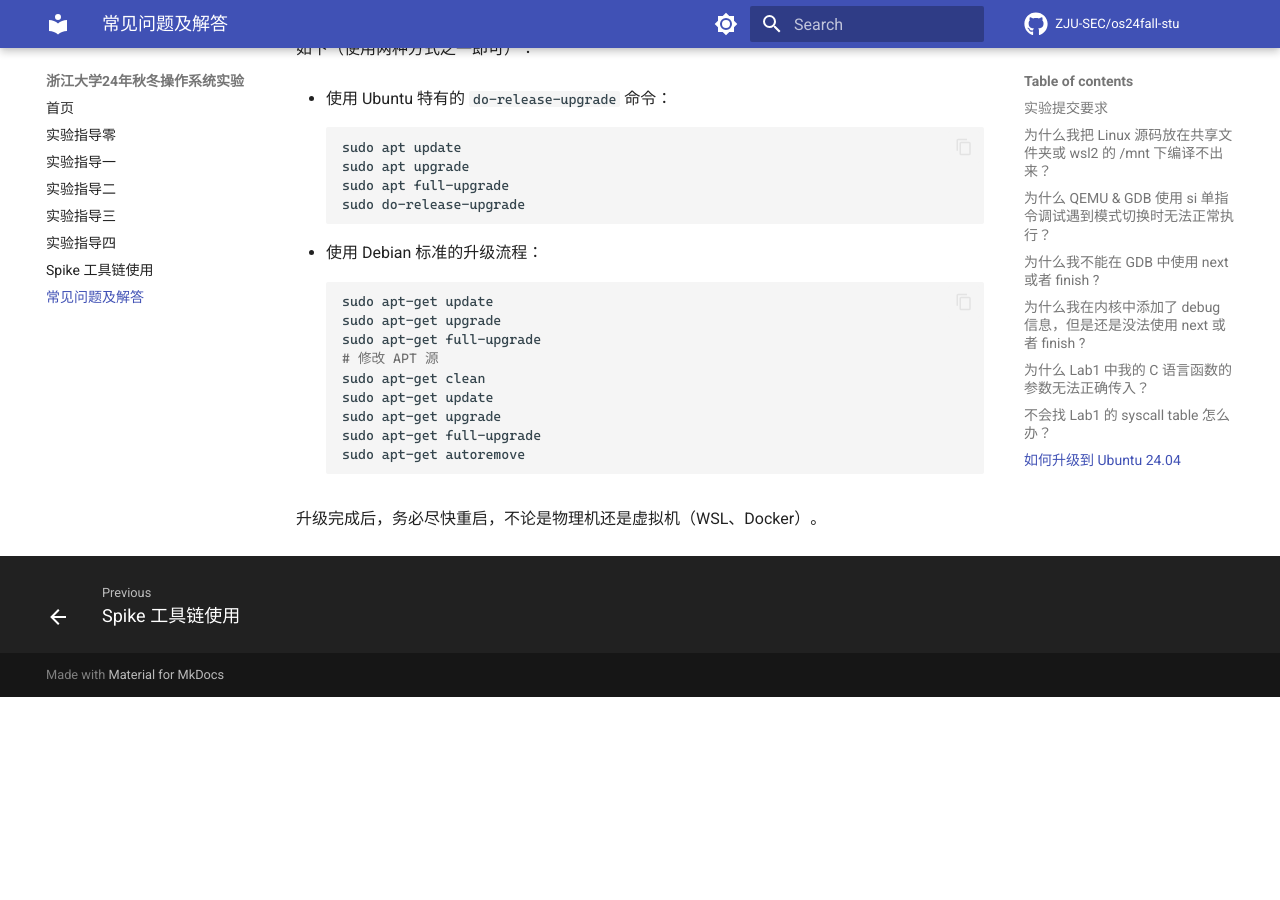
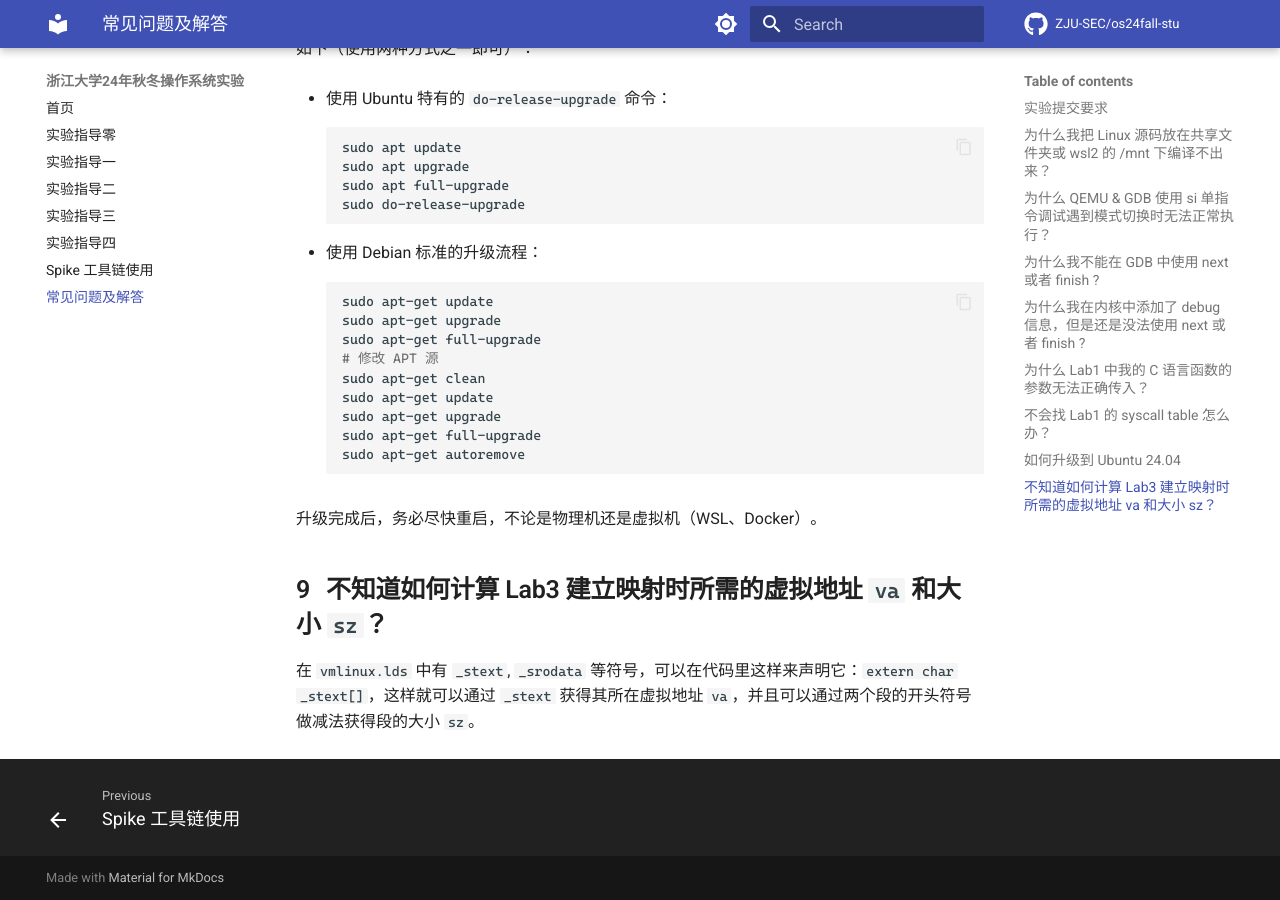
Before and after one commit to ZJU-SEC/os24fall-stu, an MkDocs documentation site: the page built from docs/faq.md, in a window 1280 px wide and 900 px high, scrolled down 2527 px. Built offline with MkDocs 1.6.1 and Material for MkDocs 9.7.7, drawn with Linux system fonts in a browser that asks for light colours; some web fonts are replaced; comment, search, counter and statistics services are not loaded; before the commit the page ends 3224 px from its top, so only the background shows below that.

Commit message:
docs(faq): add lab3 faq

```diff
--- a/docs/faq.md
+++ b/docs/faq.md
@@ -109,6 +109,10 @@ Breakpoint 1, 0x000000008000babe in _never_gonna_give_you_up ()
 
 升级完成后，务必尽快重启，不论是物理机还是虚拟机（WSL、Docker）。
 
+## 不知道如何计算 Lab3 建立映射时所需的虚拟地址 `va` 和大小 `sz`？
+
+在 `vmlinux.lds` 中有 `_stext`, `_srodata` 等符号，可以在代码里这样来声明它：`extern char _stext[]`，这样就可以通过 `_stext` 获得其所在虚拟地址 `va`，并且可以通过两个段的开头符号做减法获得段的大小 `sz`。
+
 <!--
 ## 为什么我的 QEMU 会 “卡住”？
 
```
